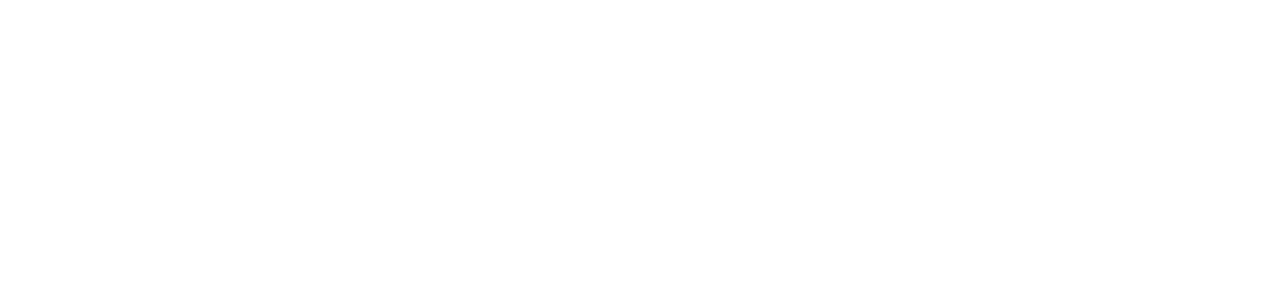
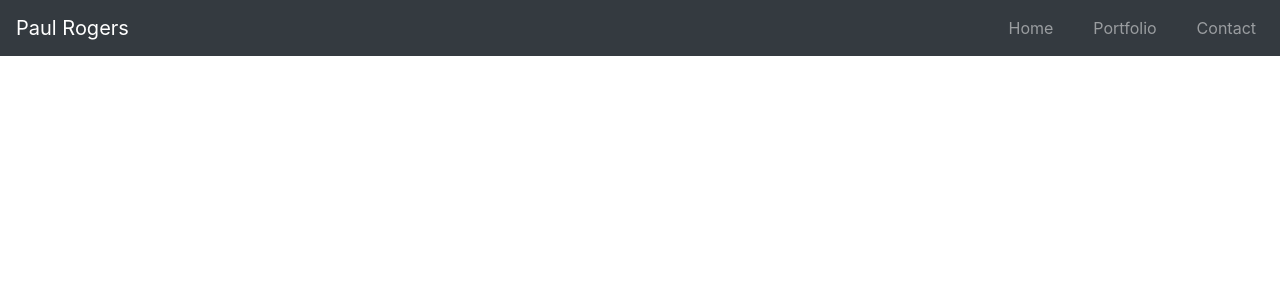
Before and after one commit to beast88/portfolio, a React (Create React App) app: page / in a window 1280 px wide. Shown: the top 300 px of the page. Built offline with nearby package versions, Linux system fonts and the light colour scheme.

Commit message:
Header and navbar built and styled

```diff
--- a/src/App.js
+++ b/src/App.js
@@ -1,8 +1,10 @@
 import React from 'react'
+import Header from './Components/Header'
 
 function App() {
   return (
     <div className="App">
+    	<Header />
     </div>
   );
 }
--- /dev/null
+++ b/src/Components/Header.js
@@ -0,0 +1,24 @@
+import React from 'react'
+import Navbar from 'react-bootstrap/Navbar'
+import Nav from 'react-bootstrap/Nav'
+
+const Header = () => {
+	return (
+		<header>
+			<Navbar collapseOnSelect expand="sm" bg="dark" variant="dark">
+				<Navbar.Brand href="">Paul Rogers</Navbar.Brand>
+				<Navbar.Toggle aria-controls="responsive-navbar-nav" />
+				<Navbar.Collapse className="justify-content-end" id="responsive-navbar-nav">
+					<Nav>
+						<Nav.Link className="ml-4" href="">Home</Nav.Link>
+						<Nav.Link className="ml-4" href="">Portfolio</Nav.Link>
+						<Nav.Link className="ml-4" href="">Contact</Nav.Link>
+					</Nav>
+				</Navbar.Collapse>
+			</Navbar>
+		</header>
+	)
+
+}
+
+export default Header
```
